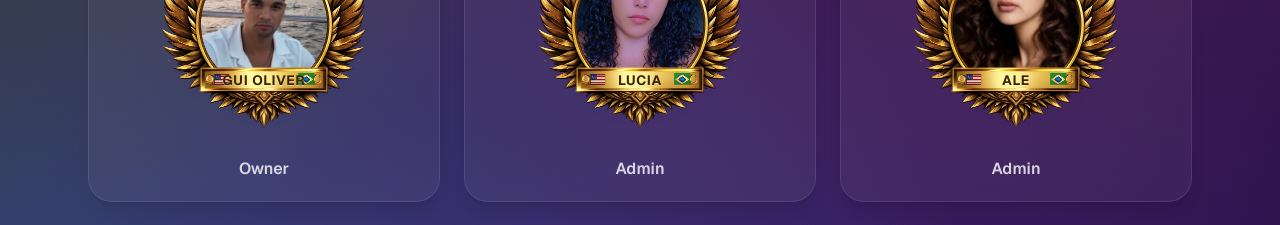
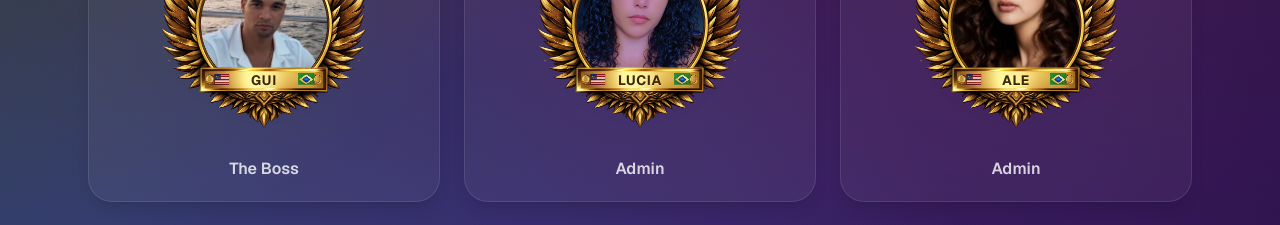
Before and after one commit to kennsorr/golden-eagles-poppo-live, a Next.js app: page /en in a window 1280 px wide. Shown: the part 853-1078 px from the top of the page. Built offline with nearby package versions, Linux system fonts and the light colour scheme.

Commit message:
Update team member details for Gui, changing name to 'Gui' and role to 'The Boss' in English and 'O Chefe' in Portuguese, ensuring consistency across locales.

```diff
--- a/src/data/team.ts
+++ b/src/data/team.ts
@@ -10,8 +10,8 @@ export type TeamMember = {
 const membersByLocale: Record<Locale, TeamMember[]> = {
   en: [
     {
-      name: "Gui Oliver",
-      role: "Owner",
+      name: "Gui",
+      role: "The Boss",
       photoUrl: "/images/team/gui.jpg",
       poppoUrl: "https://www.poppo.com/@26062585",
     },
@@ -48,8 +48,8 @@ const membersByLocale: Record<Locale, TeamMember[]> = {
   ],
   "pt-br": [
     {
-      name: "Gui Oliver",
-      role: "Dono",
+      name: "Gui",
+      role: "O Chefe",
       photoUrl: "/images/team/gui.jpg",
       poppoUrl: "https://www.poppo.com/@26062585",
     },
```
